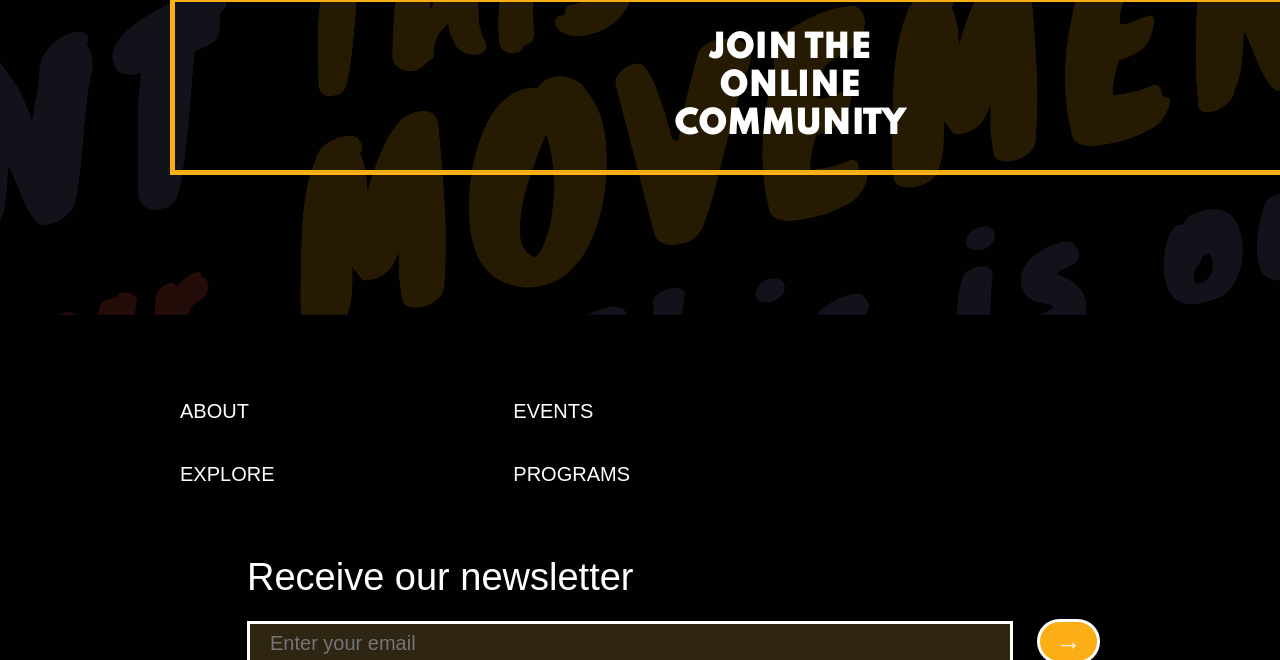
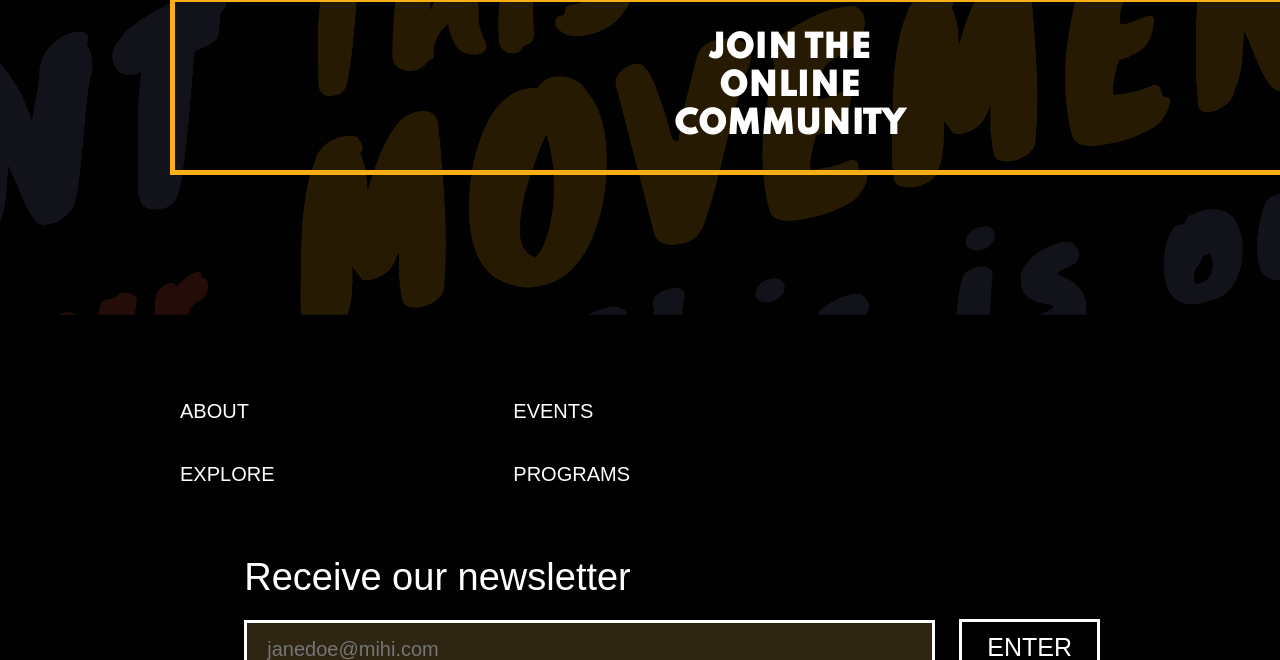
Before and after one commit to lynnthuang/MadeInHerImage, a plain HTML site: page index.html in a window 1280 px wide. Shown: the part 7070-7730 px from the top of the page. Drawn offline with Linux system fonts and the light colour scheme; a web font is replaced by a local one.

Commit message:
footer button edit

```diff
--- a/index.html
+++ b/index.html
@@ -89,6 +89,12 @@
             <div class="revodescrip">Connect with industry <br>insiders</div>
           </div>
     </div>
+
+<!-- HOVER
+    <div class="revhover">
+        <img class="revhover_frontimg" src="images/BeSeen.png">
+        <img class="revhover_backimg" src="images/beseenhover.png">
+</div> -->
 
 </section>
 
@@ -206,10 +212,16 @@
             </div>
         </div>
 
-        <div class="newsletter">
+        <!-- <div class="newsletter">
             <div class="footerreceive">Receive our newsletter</div>
             <input type="email" class="footerform" name="EMAIL" placeholder="Enter your email" required="">
             <input type="submit" class="footerbutton" value="→">
+        </div> -->
+
+        <div class="newsletter">
+            <div class="footerreceive">Receive our newsletter</div>
+            <input type="email" class="footerform" name="EMAIL" placeholder="janedoe@mihi.com" required="">
+            <input type="submit" class="footerbutton" value="ENTER">
         </div>
 
     </section>
@@ -218,6 +230,8 @@
         <div class="footerlogo">
             <img src="images\logo.png">
         </div>
+
+        <!-- <div>Copyright Made In Her Image 2020</div> -->
 
         <div class="footerbottomright">
             <div class="footersublinks">
--- a/style.css
+++ b/style.css
@@ -113,11 +113,11 @@ button:hover{
 #login:hover{
     background-color: #dc549c;
 }
-.fonts{
+/* .fonts{
     font-family: 'Spartan', sans-serif;
     font-family: 'Knewave', cursive;
     font-family: 'Bebas Neue', cursive;
-}
+} */
 
 /* CAROUSEL */
 
@@ -297,6 +297,29 @@ button:hover{
     padding: 20px;
 }
 
+
+/* HOVER EFFECTS
+
+.revhover {
+    position: relative;
+      margin:  0 auto;
+}
+
+.revhover img {
+    position: absolute;
+    top:0;
+    left:0;
+    overflow: hidden;
+}
+
+.revhover .revhover_frontimg {
+    z-index: 9999;
+    transition: opacity .5s linear;
+}
+
+.revhover:hover > .revhover_frontimg{
+    opacity: 0;
+} */
 
 /* COURSES */
 
@@ -610,9 +633,9 @@ footer{
     padding-bottom: 20px;
 }
 
-.footerform{
+/* .footerform{
     border: #ffffff solid 3px;
-    padding: 8px 475px 8px 20px;
+    padding: 15px 475px 15px 20px;
     margin-right: 20px;
     background-color:  #2e2513;
     font-size: 20px;
@@ -624,12 +647,37 @@ footer{
     border: #ffffff solid 3px;
     border-radius: 25px;
     padding: 5px 16px;
-    background-color:  #fcae17;
+    background-color:  transparent;
     cursor: pointer;
     font-family: 'Spartan black', sans-serif;
     font-size: 25px;
     font-weight: 1500;
-    color: #ffffff}
+    color: #ffffff
+} */
+
+.footerform{
+    border: #ffffff solid 3px;
+    padding: 15px 400px 15px 20px;
+    margin-right: 20px;
+    background-color:  #2e2513;
+    font-size: 20px;
+    font-family: 'Spartan medium', sans-serif;
+    color: #7a756b
+}
+
+.footerbutton{
+    border: #ffffff solid 3px;
+    padding: 11px 25px;
+    background-color:  transparent;
+    cursor: pointer;
+    font-family: 'Spartan black', sans-serif;
+    font-size: 25px;
+    color: #ffffff
+}
+
+.footerbutton:hover{
+    background-color: #fcae17;
+}
 
 
 
```
Also changed, not shown: 1 other file.
